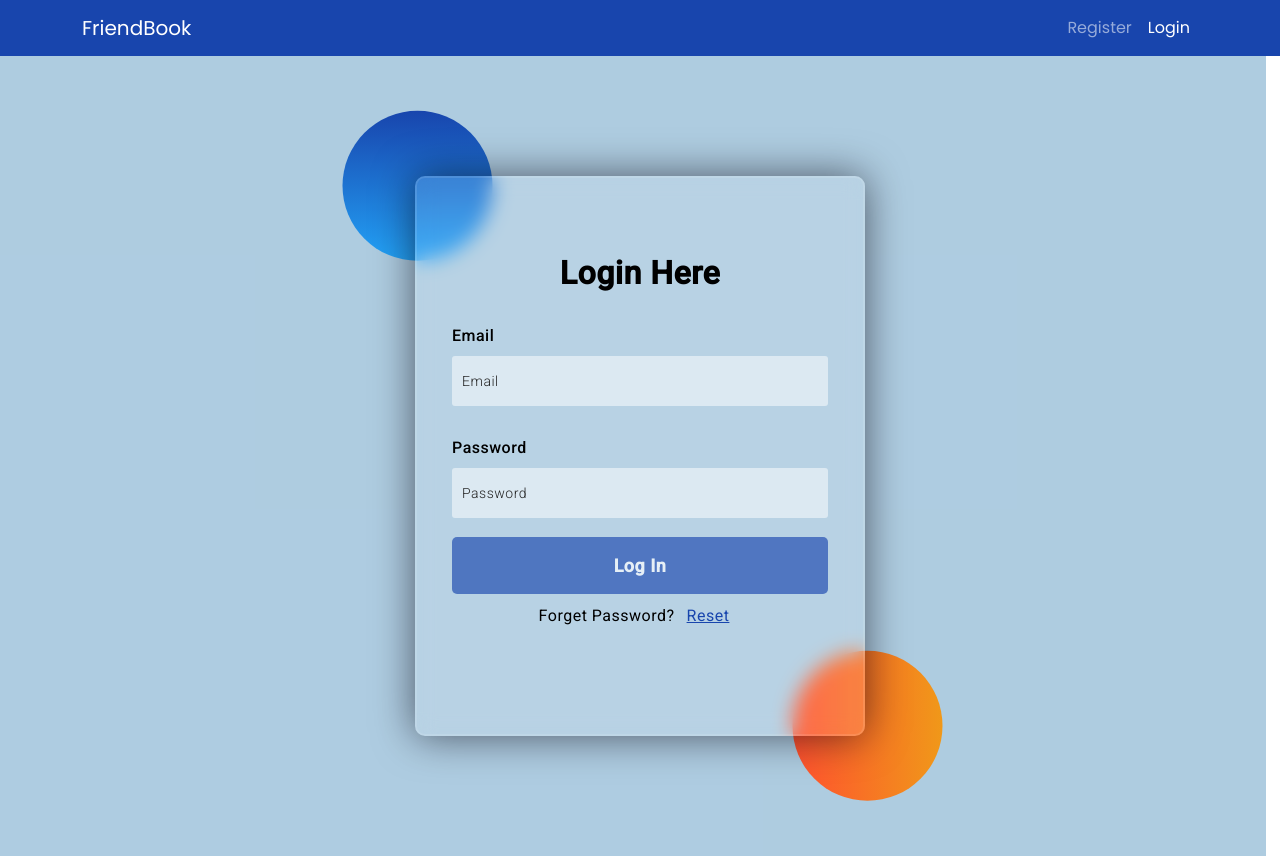
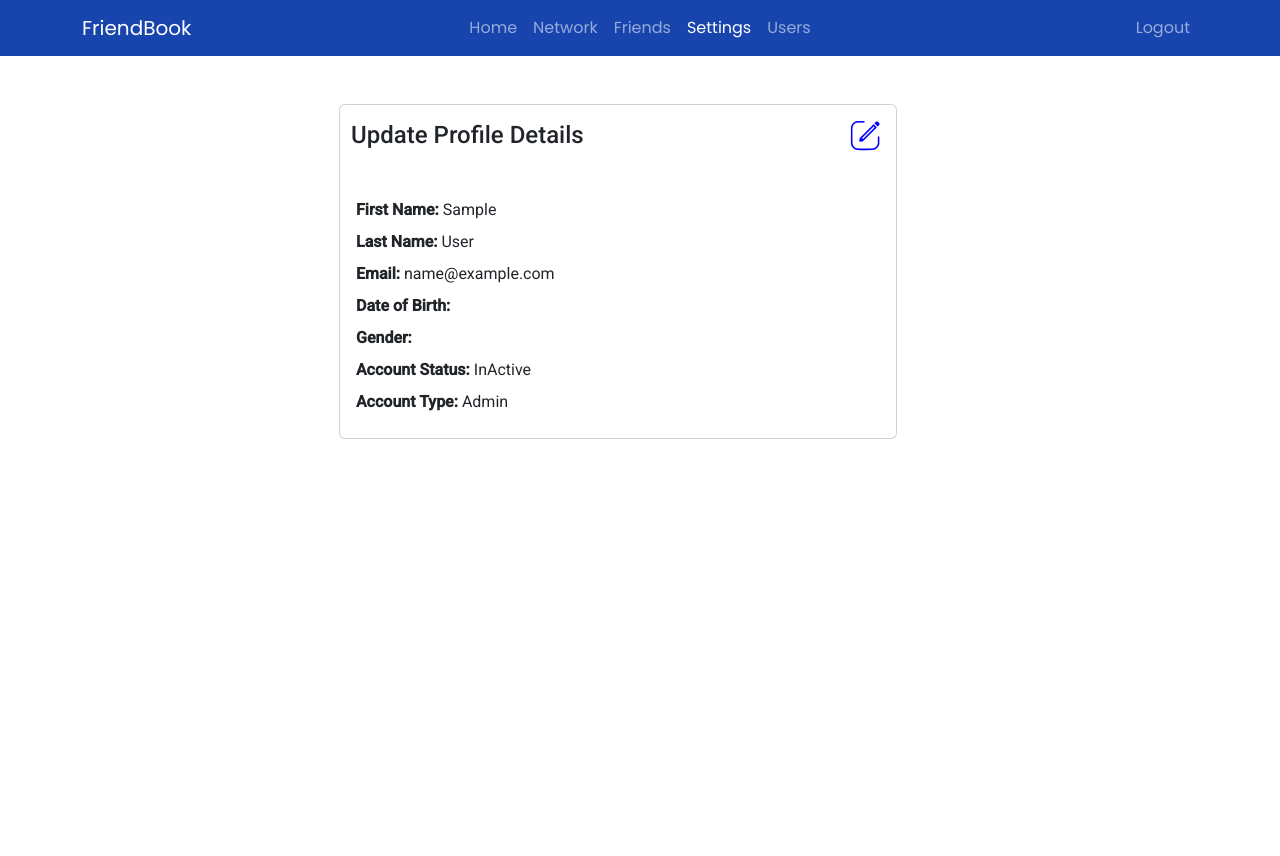
Before and after one commit to RahimaKhanam/freindBookApp, an Angular app: page /settings in a window 1280 px wide. Before the commit this address led to /login. After the commit the page ends 800 px from the top, so only its background shows below. Built offline with nearby package versions, Linux system fonts and the light colour scheme; sample sign-in values are in the browser's storage.

Commit message:
Settings page=> to update profile details

```diff
--- a/src/app/app-routing.module.ts
+++ b/src/app/app-routing.module.ts
@@ -7,6 +7,7 @@ import { AuthGuard } from './helpers/auth.guard';
 import { HomeComponent } from './pages/home/home.component';
 import { NetworkComponent } from './pages/network/network.component';
 import { FriendsComponent } from './pages/friends/friends.component';
+import { SettingsComponent } from './pages/settings/settings.component';
 
 const routes: Routes = [
   {path: '', component: HomeComponent, canActivate: [AuthGuard]},
@@ -15,6 +16,7 @@ const routes: Routes = [
   {path: 'home', component: HomeComponent, canActivate: [AuthGuard]},
   {path: 'network', component: NetworkComponent, canActivate: [AuthGuard]},
   {path: 'friends', component: FriendsComponent, canActivate: [AuthGuard]},
+  {path: 'settings', component: SettingsComponent, canActivate: [AuthGuard]},
   {path: 'users', component: UsersComponent, canActivate: [AuthGuard]},
   {path: '**', redirectTo: '/login'}
 ];
--- a/src/app/app.component.html
+++ b/src/app/app.component.html
@@ -14,6 +14,9 @@
                 </li>
                 <li class="nav-item">
                     <a class="nav-link" routerLink="/friends" routerLinkActive="active">Friends</a>
+                </li>
+                <li class="nav-item">
+                    <a class="nav-link" routerLink="/settings" routerLinkActive="active">Settings</a>
                 </li>
                 <li class="nav-item" *ngIf="isAdmin == true">
                     <a class="nav-link" routerLink="/users" routerLinkActive="active">Users</a>
--- a/src/app/app.module.ts
+++ b/src/app/app.module.ts
@@ -15,6 +15,7 @@ import { HomeComponent } from './pages/home/home.component';
 import { SideProfileComponent } from './common/side-profile/side-profile.component';
 import { NetworkComponent } from './pages/network/network.component';
 import { FriendsComponent } from './pages/friends/friends.component';
+import { SettingsComponent } from './pages/settings/settings.component';
 
 @NgModule({
   declarations: [
@@ -25,7 +26,8 @@ import { FriendsComponent } from './pages/friends/friends.component';
     HomeComponent,
     SideProfileComponent,
     NetworkComponent,
-    FriendsComponent
+    FriendsComponent,
+    SettingsComponent
   ],
   imports: [
     BrowserModule,
--- /dev/null
+++ b/src/app/pages/settings/settings.component.html
@@ -0,0 +1,86 @@
+<div class="container m-5">
+    <div class="card col-md-6">
+        <div class="card-title">
+            <h5>Update Profile Details</h5>
+            <img src="../../../assets/Images/edit.png" alt="edit-icon" (click)="updateDetails()">
+        </div>
+        <div class="card-body">
+            <div *ngIf="updateFlag == false">
+                <div class="my-2"><strong>First Name: </strong> {{loggedInUser.firstName}}</div>
+                <div class="my-2"><strong>Last Name: </strong> {{loggedInUser.lastName}}
+                </div>
+                <div class="my-2"><strong>Email: </strong> {{loggedInUser.email}}</div>
+                <div class="my-2"><strong>Date of Birth: </strong> {{loggedInUser.dob | date}}</div>
+                <div class="my-2"><strong>Gender: </strong> {{loggedInUser.gender}}</div>
+                <div><strong>Account Status: </strong> {{loggedInUser.isActive ? "Active":
+                    "InActive"}}</div>
+                <div class="my-2"><strong>Account Type: </strong> {{loggedInUser.isAdmin ? "Admin": "User"}}
+                </div>
+            </div>
+
+            <form *ngIf="updateFlag" #myForm="ngForm" (ngSubmit)="saveUpdatedDetails(myForm)">
+                <div class="form-group row">
+                    <label for="firstName" class="col-sm-3 col-form-label form-label">First Name:</label>
+                    <div class="col-sm-9">
+                        <input [(ngModel)]="loggedInUser.firstName" id="firstName" name="firstName" type="text"
+                            class="form-control my-2">
+                    </div>
+                </div>
+                <div class="form-group row">
+                    <label for="lastName" class="col-sm-3 col-form-label form-label">Last Name:</label>
+                    <div class="col-sm-9">
+                        <input [(ngModel)]="loggedInUser.lastName" id="lastName" name="lastName" type="text"
+                            class="form-control my-2">
+                    </div>
+                </div>
+                <div class="form-group row">
+                    <label for="email" class="col-sm-3 col-form-label form-label">Email:</label>
+                    <div class="col-sm-9">
+                        <input [(ngModel)]="loggedInUser.email" id="email" name="email" type="text"
+                            class="form-control my-2">
+                    </div>
+                </div>
+                <div class="form-group row">
+                    <label for="dob" class="col-sm-3 col-form-label form-label">Date of Birth:</label>
+                    <div class="col-sm-9">
+                        <input [(ngModel)]="loggedInUser.dob" [ngModel]="(loggedInUser.dob | date:'yyyy-MM-dd')"
+                            id="dob" name="dob" type="date" class="form-control my-2">
+                    </div>
+                </div>
+                <div class="form-group row">
+                    <label for="gender" class="col-sm-3 col-form-label form-label">Gender:</label>
+                    <div class="col-sm-9">
+                        <select [(ngModel)]="loggedInUser.gender" class="form-select my-2"
+                            aria-label=".form-select-sm example" id="gender" name="gender">
+                            <option value="Male">Male</option>
+                            <option value="Female">Female</option>
+                            <option value="Other">Other</option>
+                        </select>
+                    </div>
+                </div>
+                <div class="form-group row">
+                    <label for="isActive" class="col-sm-3 col-form-label form-label">Account Status:</label>
+                    <div class="col-sm-9">
+                        <select [(ngModel)]="loggedInUser.isActive" class="form-select my-2"
+                            aria-label=".form-select-sm example" id="isActive" name="isActive">
+                            <option value="true">Active</option>
+                            <option value="false">InActive</option>
+                        </select>
+                    </div>
+                </div>
+                <div class="form-group row">
+                    <label for="isAdmin" class="col-sm-3 col-form-label form-label">Account Type:</label>
+                    <div class="col-sm-9">
+                        <select [(ngModel)]="loggedInUser.isAdmin" class="form-select my-2"
+                            aria-label=".form-select-sm example" id="isAdmin" name="isAdmin">
+                            <option value="true">Admin</option>
+                            <option value="false">User</option>
+                        </select>
+                    </div>
+                </div>
+                <button type="submit" class="btn btn-primary my-2" [disabled]="myForm.invalid">Save</button>
+            </form>
+
+        </div>
+    </div>
+</div>
--- /dev/null
+++ b/src/app/pages/settings/settings.component.scss
@@ -0,0 +1,42 @@
+.container {
+    display: flex;
+    justify-content: center;
+    align-items: center;
+
+    .card {
+        .card-title {
+            padding: 2% 0;
+            display: flex;
+            flex-direction: row;
+            justify-content: space-between;
+            align-items: center;
+
+            h5 {
+                padding: 0 0 0 2%;
+                font-size: 1.5rem;
+                font-weight: 500;
+                margin: 0;
+            }
+
+            img{
+                width: 50px;
+                height: auto;
+                padding-right: 2%;
+                cursor: pointer;
+
+            }
+        }
+    }
+}
+
+form{
+    .form-group{
+        display: flex;
+        justify-content: center;
+        align-items: center;
+        label{
+            padding-left: 3%;
+            font-weight: 600;
+        }
+    }
+}
--- /dev/null
+++ b/src/app/pages/settings/settings.component.ts
@@ -0,0 +1,38 @@
+import { Component, OnInit } from '@angular/core';
+import { Router } from '@angular/router';
+import { ToastrService } from 'ngx-toastr';
+import { UserService } from 'src/app/service/user/user.service';
+
+@Component({
+  selector: 'app-settings',
+  templateUrl: './settings.component.html',
+  styleUrls: ['./settings.component.scss']
+})
+export class SettingsComponent implements OnInit {
+  loggedInUser: any;
+  updateFlag = false;
+
+  constructor(private userService: UserService,
+    private router: Router,
+    private toastr: ToastrService) { }
+
+  ngOnInit(): void {
+    this.loggedInUser = this.userService.getUserData();
+    console.log(this.loggedInUser);
+  }
+
+  updateDetails() {
+    this.updateFlag = true;
+
+  }
+
+  saveUpdatedDetails(formData: any) {
+    let data = formData.form.value;
+    console.log(data);
+    this.userService.updateUser(this.loggedInUser._id, data).subscribe((res: any)=>{
+      this.toastr.success("Please login again.", 'Data Updated successfully');
+      this.router.navigate(['login'])
+    })
+  }
+
+}
```
Also changed, not shown: src/assets/Images/edit.png (added), 1 other file (tests, documents, lock files or other folders).
